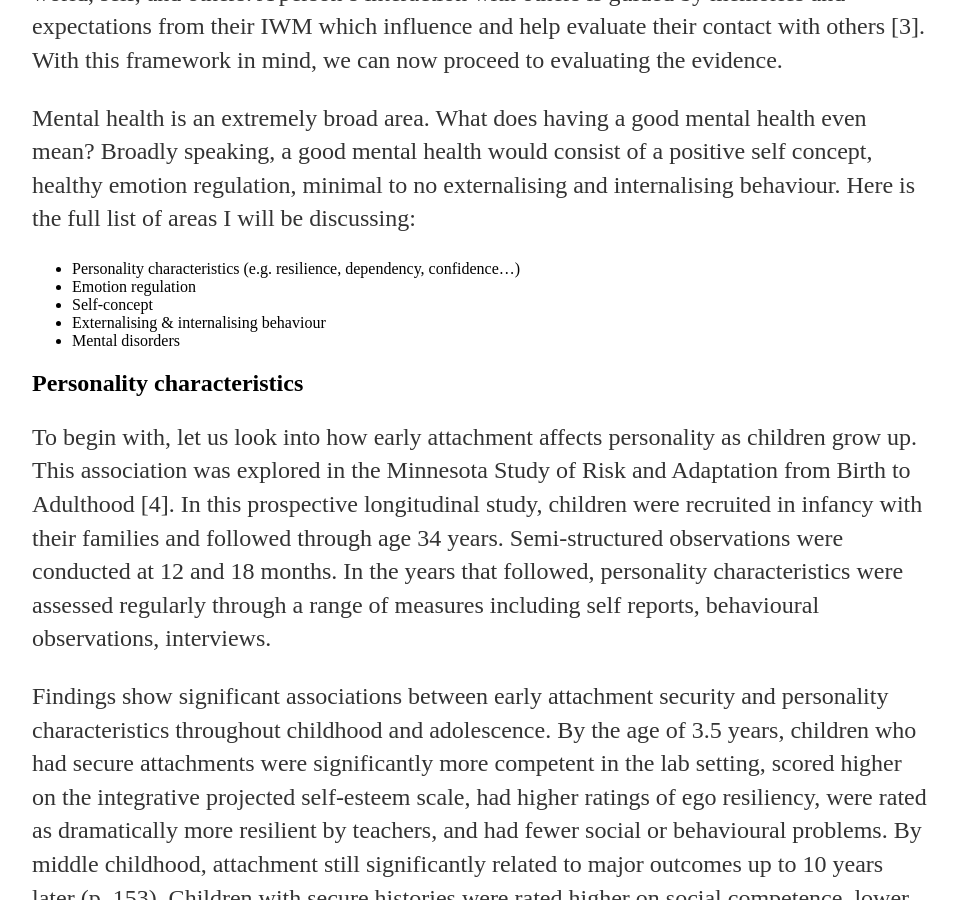
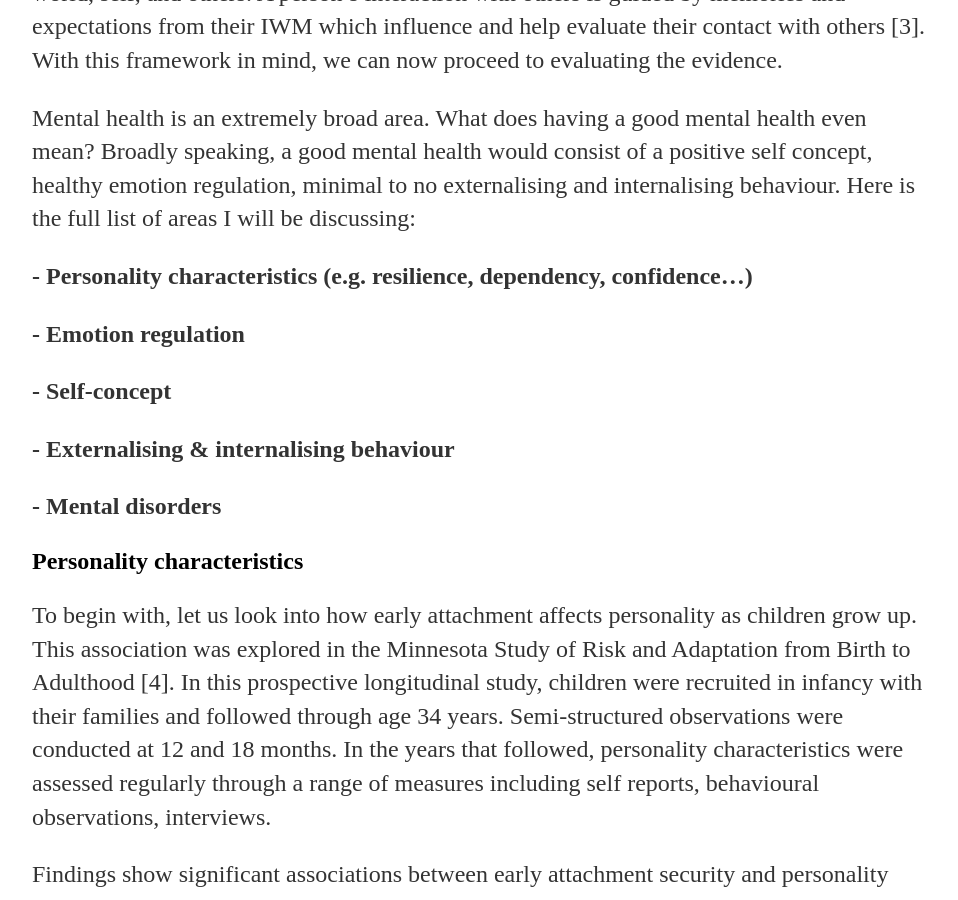
Before and after one commit to adrienne-shum/adrienne-shum.github.io, a Jekyll site: the page built from _posts/2020-01-04-adrienne-shum.md, in a window 1280 px wide and 900 px high, scrolled down 912 px. Shown: the whole window, without its empty margins (160-1118 px from the left). Built offline with Jekyll 4.4.1, drawn with Linux system fonts in a browser that asks for light colours; some of the changed text lies outside the part shown.

```diff
--- a/_posts/2020-01-04-adrienne-shum.md
+++ b/_posts/2020-01-04-adrienne-shum.md
@@ -13,11 +13,15 @@ The argument that early attachment experiences shape children’s social and emo
 
 Mental health is an extremely broad area. What does having a good mental health even mean? Broadly speaking, a good mental health would consist of a positive self concept, healthy emotion regulation, minimal to no externalising and internalising behaviour. Here is the full list of areas I will be discussing:
 
- * Personality characteristics (e.g. resilience, dependency, confidence...)
- * Emotion regulation
- * Self-concept
- * Externalising & internalising behaviour
- * Mental disorders
+**- Personality characteristics (e.g. resilience, dependency, confidence...)**
+
+**- Emotion regulation**
+
+**- Self-concept**
+
+**- Externalising & internalising behaviour**
+
+**- Mental disorders**
 
 ## Personality characteristics
 To begin with, let us look into how early attachment affects personality as children grow up. This association was explored in the Minnesota Study of Risk and Adaptation from Birth to Adulthood [4]. In this prospective longitudinal study, children were recruited in infancy with their families and followed through age 34 years. Semi-structured observations were conducted at 12 and 18 months. In the years that followed, personality characteristics were assessed regularly through a range of measures including self reports,  behavioural observations, interviews.
```
Also changed, not shown: other parts of _posts/2020-01-04-adrienne-shum.md (+1 -1 lines).
